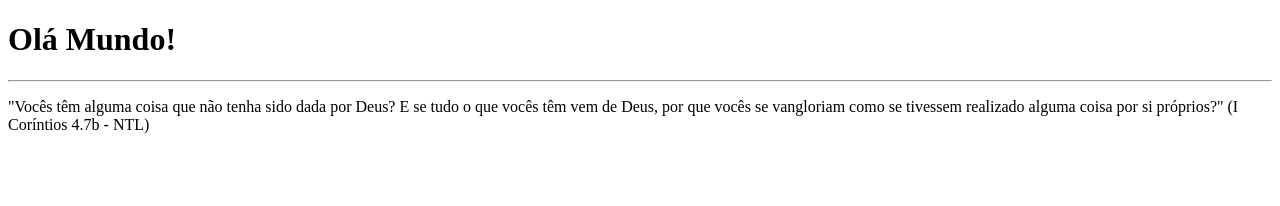
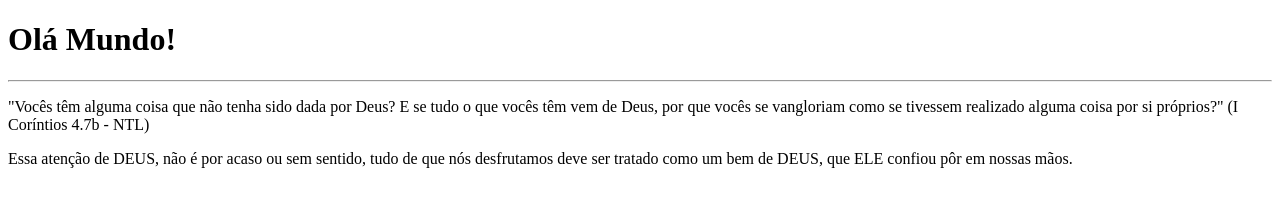
Before and after one commit to Albervan/curso_git-github, a plain HTML site: page site-exemplo/index.html in a window 1280 px wide. Drawn offline with Linux system fonts and the light colour scheme.

Commit message:
Novo parÃ¡grafo

```diff
--- a/site-exemplo/index.html
+++ b/site-exemplo/index.html
@@ -9,5 +9,7 @@
 	<h1>Olá Mundo!</h1>
 	<hr>
 	<p>"Vocês têm alguma coisa que não tenha sido dada por Deus? E se tudo o que vocês têm vem de Deus, por que vocês se vangloriam como se tivessem realizado alguma coisa por si próprios?" (I Coríntios 4.7b - NTL)</p>
+
+	<p>Essa atenção de DEUS, não é por acaso ou sem sentido, tudo de que nós desfrutamos deve ser tratado como um bem de DEUS, que ELE confiou pôr em nossas mãos.</p>
 </body>
 </html>
```
